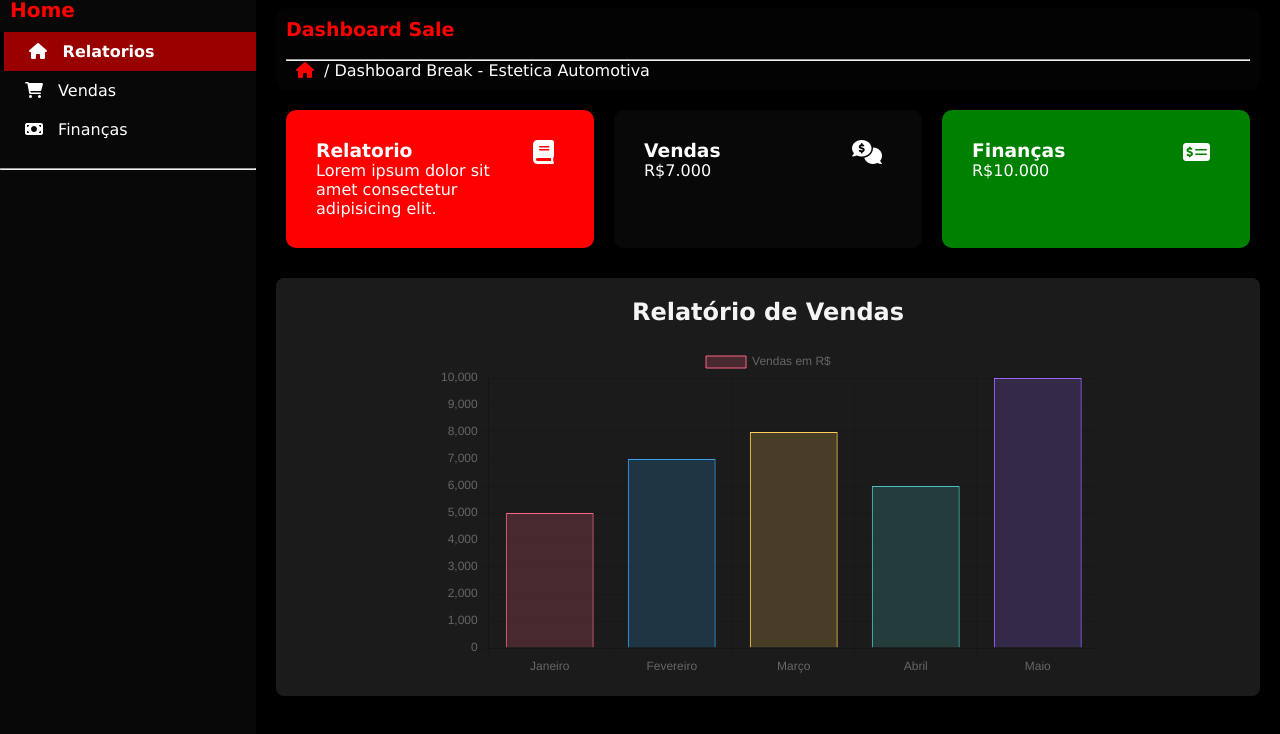
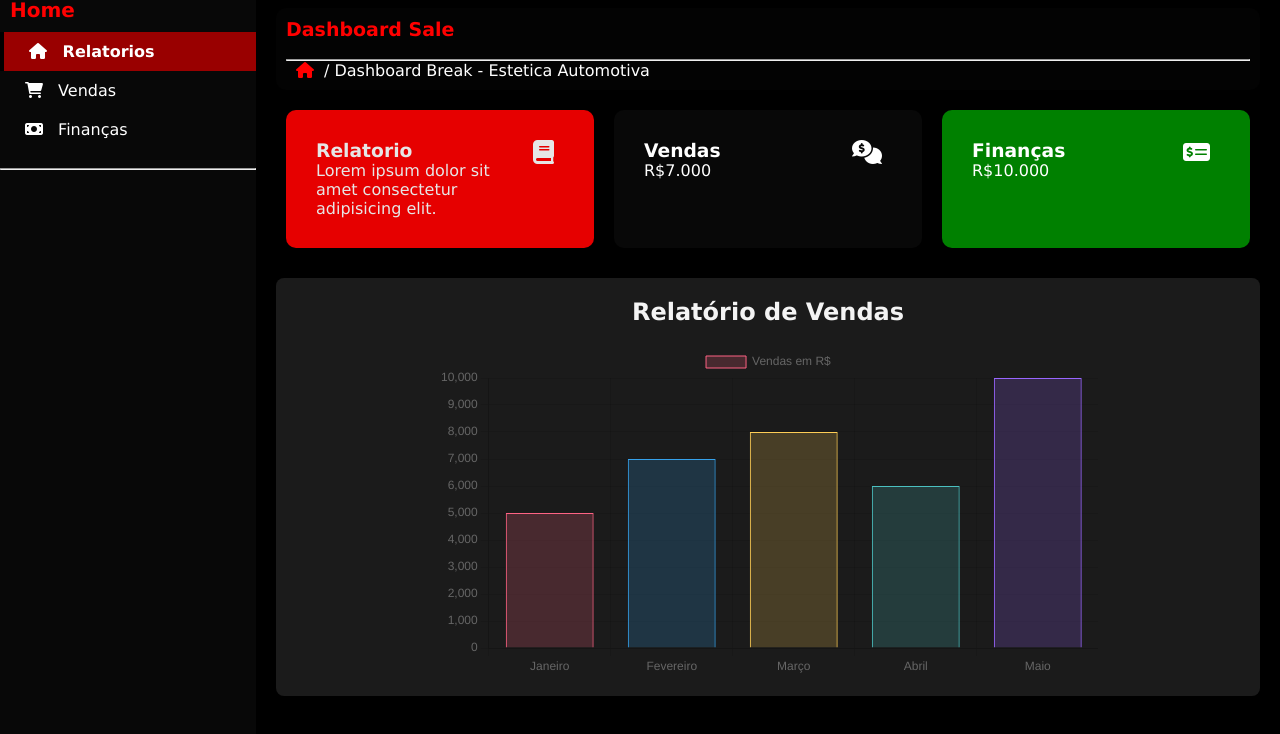
Before and after one commit to Diogoasc7/painel_adm, a plain HTML site: page index.html in a window 1280 px wide. In both pictures the pointer is over the element 440 px from the left and 291 px from the top of the page. Shown: the part 112-846 px from the top of the page. Drawn offline with nearby package versions, Linux system fonts and the light colour scheme.

Commit message:
Cursor pointer adicionado no box-info

```diff
--- a/styles/style.css
+++ b/styles/style.css
@@ -136,6 +136,11 @@ p > .fa-solid {
     width: 100%;
     margin: 0 10px;
     padding: 30px;
+    cursor: pointer;
+}
+
+.box-info-single:hover {
+    opacity: 0.9;
 }
 
 .fa-book, .fa-comments-dollar, .fa-money-check-dollar{
```
